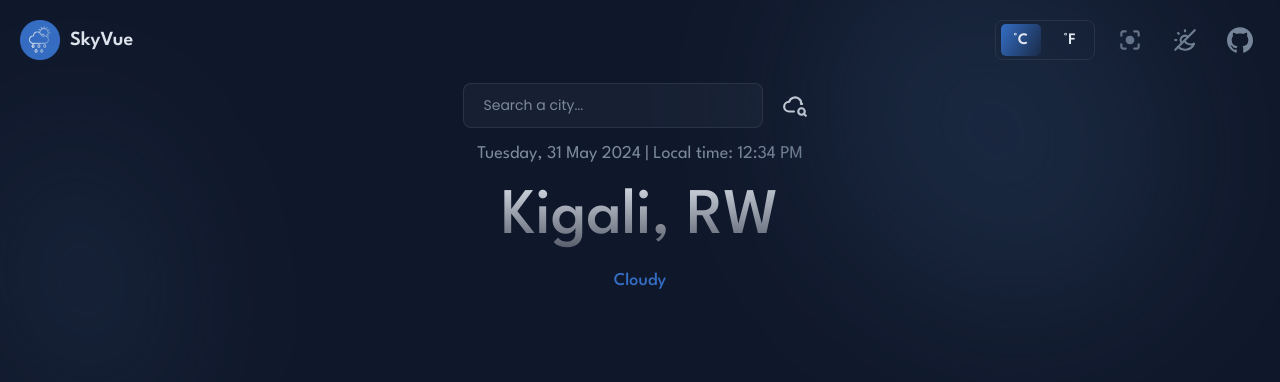
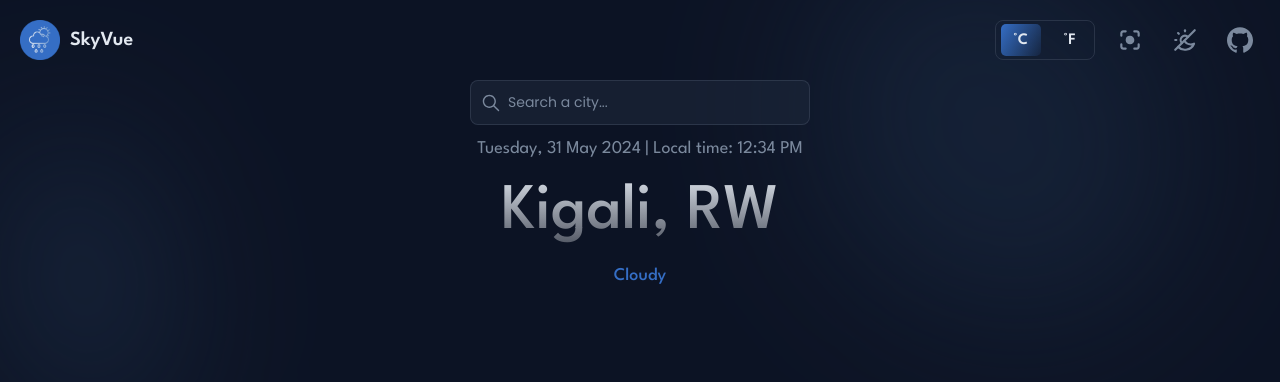
Before and after one commit to kevindermot99/SkyVue, a React (Vite) app: page / in a window 1280 px wide. Shown: the top 382 px of the page. Built offline with nearby package versions, Linux system fonts and the light colour scheme.

Commit message:
search input complete

```diff
--- a/src/App.jsx
+++ b/src/App.jsx
@@ -5,7 +5,7 @@ import { ImGithub } from "react-icons/im";
 import { TbSunMoon } from "react-icons/tb";
 import { TbCaptureFilled } from "react-icons/tb";
 import { TbCloudSearch } from "react-icons/tb";
-
+import { IoIosSearch } from "react-icons/io";
 
 function App() {
 
@@ -83,7 +83,10 @@ function App() {
 
       <div className="hero">
         <form>
-          <input type="text" placeholder='Search a city...' />
+          <label className='srch'>
+            <IoIosSearch />
+            <input type="text" placeholder='Search a city...' />
+          </label>
           <button><TbCloudSearch /></button>
         </form>
         <p>Tuesday, 31 May 2024 | Local time: 12:34 PM</p>
--- a/src/index.css
+++ b/src/index.css
@@ -12,11 +12,11 @@ body {
   background-color: var(--body-color);
 
   /* dark-colors */
-  --body-color: #0F172A;
+  --body-color: #0c1324;
   --text-color-100: #E2E8F0;
   --text-color-50: #7B899D;
   --bg: #1e293b93;
-  --border-lines: #323c4db4;
+  --border-lines: #3d485c8f;
   --main-color: #356EC5;
 }
 
@@ -34,8 +34,9 @@ body {
   border-radius: 50%;
   right: 9%;
   rotate: -40deg;
-  background-color: #2135508c;
+  background-color: #21355067;
   filter: blur(80px);
+  z-index: -2;
 }
 
 .bubble2{
@@ -48,6 +49,7 @@ body {
   rotate: -10deg;
   background-color: #21355093;
   filter: blur(80px);
+  z-index: -2;
 }
 
 .navbar {
@@ -177,9 +179,9 @@ body {
 }
 
 .hero input{
-  width: 300px;
+  width: 340px;
   height: 45px;
-  padding: 0 20px;
+  padding: 0 20px 0 37px;
   border: none;
   outline: none;
   background-color: var(--bg);
@@ -188,10 +190,26 @@ body {
   font-size: 14px;
   border: 1px solid var(--border-lines);
   font-family: 'Poppins', sans-serif;
+  transition: .3s;
 }
 
 .hero input:focus{
   border-color: var(--main-color);
+  box-shadow: 0px 0px 0px 1px var(--main-color);
+}
+
+.hero .srch{
+  position: relative;
+}
+
+.hero .srch svg{
+  position: absolute;
+  top: 0;
+  bottom: 0;
+  left: 10px;
+  margin: auto;
+  font-size: 22px;
+  color: var(--text-color-50);
 }
 
 .hero button{
@@ -208,6 +226,7 @@ body {
   font-size: 26px;
   cursor: pointer;
   transition: .2s;
+  display: none;
 }
 
 .hero button:hover{
```
